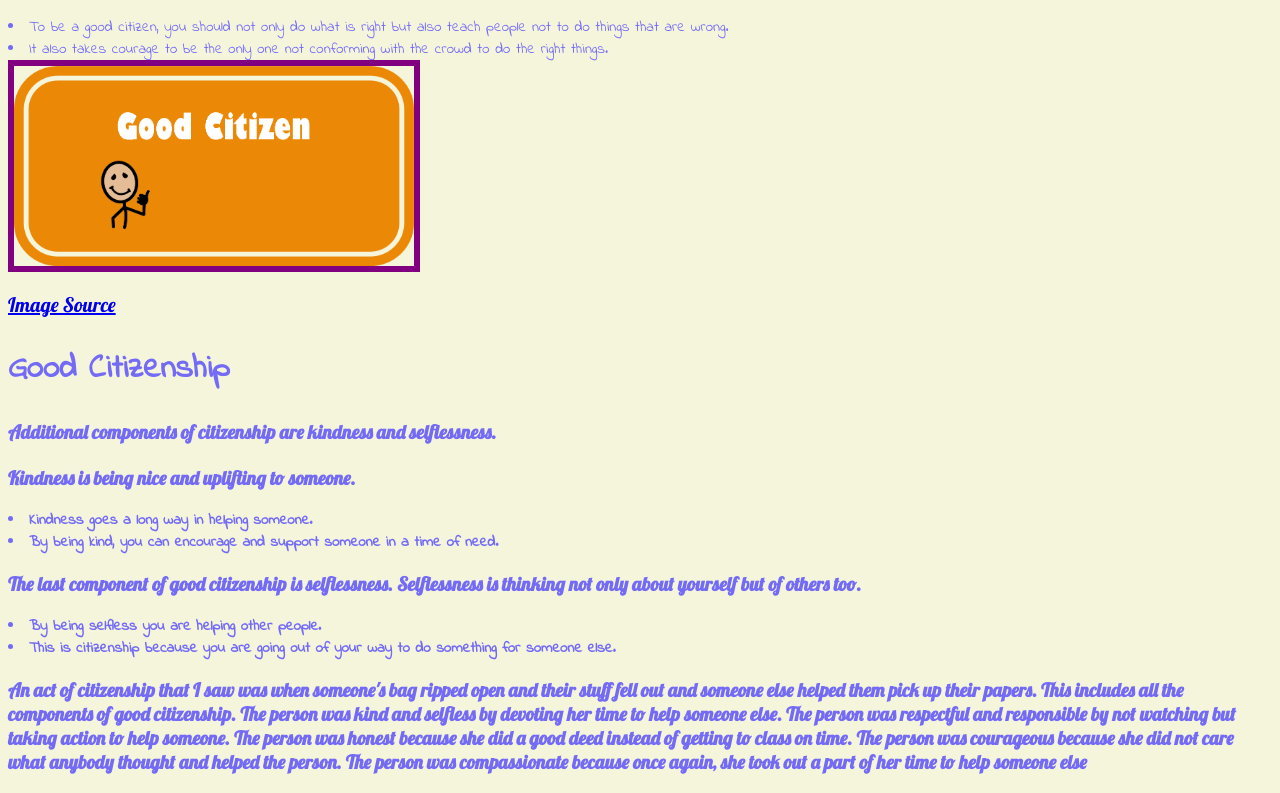
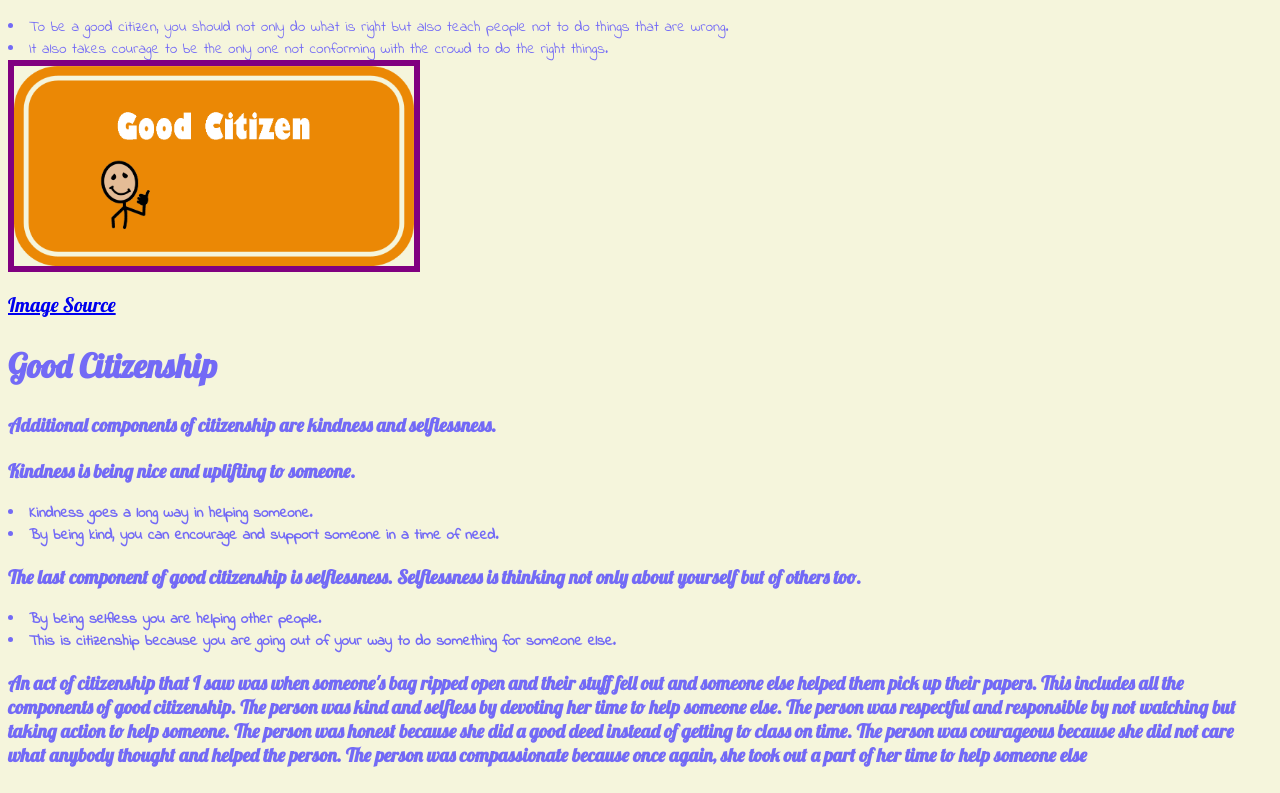
Before and after one commit to anisha10/site, a plain HTML site: page citizenship.html in a window 1280 px wide. Shown: the part 561-1354 px from the top of the page. Drawn offline with Linux system fonts and the light colour scheme.

Commit message:
heading change

```diff
--- a/Style1.css
+++ b/Style1.css
@@ -15,3 +15,6 @@ p {
 h1 {
   font-family: 'Lobster', cursive; color:#736AF6;
 }
+h2 {
+  font-family: 'Lobster', cursive; color:#736AF6;
+}
```
Also changed, not shown: index.html (+3 -0 lines).
